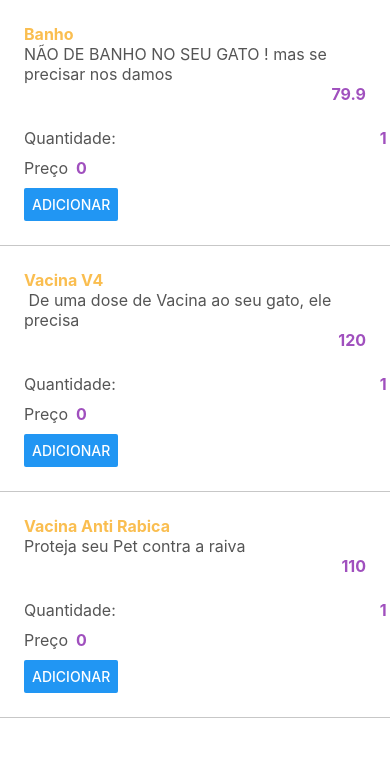
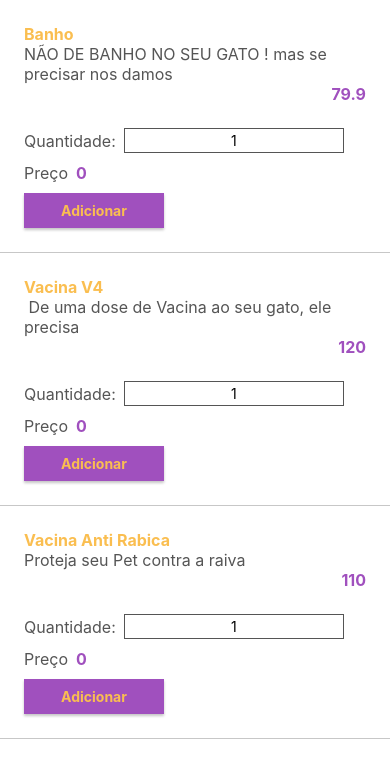
Before and after one commit to AleirSanches/gatito, a React Native app: screen / in a window 390 px wide. Shown: the top 778 px of the page. Built offline with nearby package versions, Linux system fonts and the light colour scheme.

Commit message:
criando componentes novos

```diff
--- /dev/null
+++ b/src/componentes/Botao/estilos.js
@@ -0,0 +1,24 @@
+import { StyleSheet } from 'react-native';
+import { cores } from '../../../src/estilos';
+
+export default (pequeno, invertido) => StyleSheet.create({
+  botao: {
+    width: 140,
+    paddingVertical: pequeno ? 3 : 9,
+    paddingHorizontal: 20,
+    backgroundColor: invertido ? cores.laranja : cores.roxo,
+    shadowColor: "#000",
+    shadowOffset: {
+      width: 0,
+      height: 2,
+    },
+    shadowOpacity: 0.23,
+    shadowRadius: 2.62,
+    elevation: 4,
+  },
+  valor: {
+    fontWeight: 'bold',
+    textAlign: 'center',
+    color: invertido ? cores.roxo : cores.laranja,
+  }
+});
--- /dev/null
+++ b/src/componentes/Botao/index.js
@@ -0,0 +1,11 @@
+import React  from 'react';
+import {TouchableOpacity, Text} from 'react-native';
+import funcaoEstilos from './estilos';
+
+
+export default function Botao({pequeno =false, invertido = false,valor, acao}){
+    const estlosPadrao = funcaoEstilos(pequeno, invertido)
+    return <TouchableOpacity onPress={acao} style={estlosPadrao.botao}>
+        <Text style={estlosPadrao.valor}>{valor}</Text>
+    </TouchableOpacity>
+}
--- /dev/null
+++ b/src/componentes/CampoInteiro/estilos.js
@@ -0,0 +1,13 @@
+import {StyleSheet} from 'react-native';
+import {cores} from '../../../src/estilos';
+
+export default StyleSheet.create({
+    campo:{
+        height:25,
+        borderWidth:1,
+        borderColor: cores.escuro,
+        textAlign: 'center',
+
+
+    }
+});
--- a/src/componentes/CampoInteiro/index.js
+++ b/src/componentes/CampoInteiro/index.js
@@ -1,15 +1,22 @@
 import  React from 'react';
 import {TextInput} from 'react-native';
-import estilos from '../../telas/servicos/Item/estilos';
+import estilosPadrao from './estilos';
 
-export default function CampoInteiro({valor, acao}){
+export default function CampoInteiro({valor, estilos, acao}){
+     const atualiza = (novoValor, acaoRetorno) =>{
+        const verificaInteiro = novoValor.match(/^[0-9]*$/);
+        if (!verificaInteiro) return;
+
+        const removeZeroEsquerda = novoValor.replace(/^(0)(.+)/, '$2');
+        acaoRetorno(removeZeroEsquerda);
+     }
      const numeroEmTexto =String(valor);
      return<TextInput
          keyboardType='number-pad'
          selectTextOnFocus
-         onChangeText={(novoValor) =>{acao(novoValor)}}
+         onChangeText={(novoValor) =>{atualiza(novoValor, acao)}}
          value={numeroEmTexto}
-         style={estilos.preco}
+         style={[estilosPadrao.campo, estilos]}
 
      />
 }
--- a/src/telas/servicos/Item/index.js
+++ b/src/telas/servicos/Item/index.js
@@ -1,7 +1,8 @@
 import React, {useState} from 'react';
-import {Text, View, Button} from 'react-native';
+import {Text, View} from 'react-native';
 import estilos from './estilos';
 import CampoInteiro from '../../../componentes/CampoInteiro';
+import Botao from '../../../componentes/Botao';
 
 export default function Item ({nome, preco, descricao}){
     const [quantidade, setQuantidade] = useState(1);
@@ -15,7 +16,7 @@ export default function Item ({nome, preco, descricao}){
          <View>
            <View style={estilos.valor}>
              <Text style={estilos.descricao}>Quantidade:</Text>
-             <CampoInteiro valor={quantidade} acao={setQuantidade}/>
+             <CampoInteiro estilos={estilos.quantidade} valor={quantidade} acao={setQuantidade}/>
             </View>
            <View style={estilos.valor}>
               <Text style={estilos.descricao}>Preço</Text>
@@ -24,7 +25,7 @@ export default function Item ({nome, preco, descricao}){
 
            </View>
           </View>
-          <Button title= "Adicionar"/>
+          <Botao valor= "Adicionar" acao={() => {}}/>
 
        </View>
        <View style={estilos.divisor}/>
```
